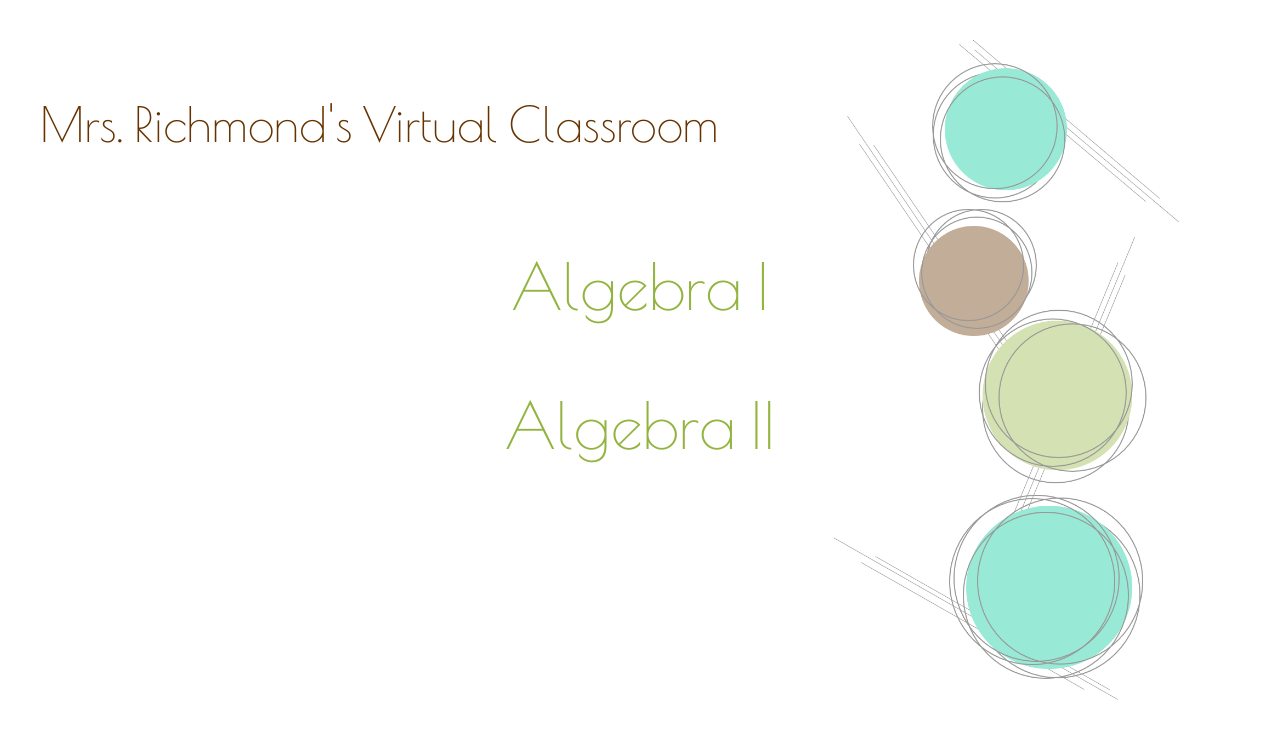
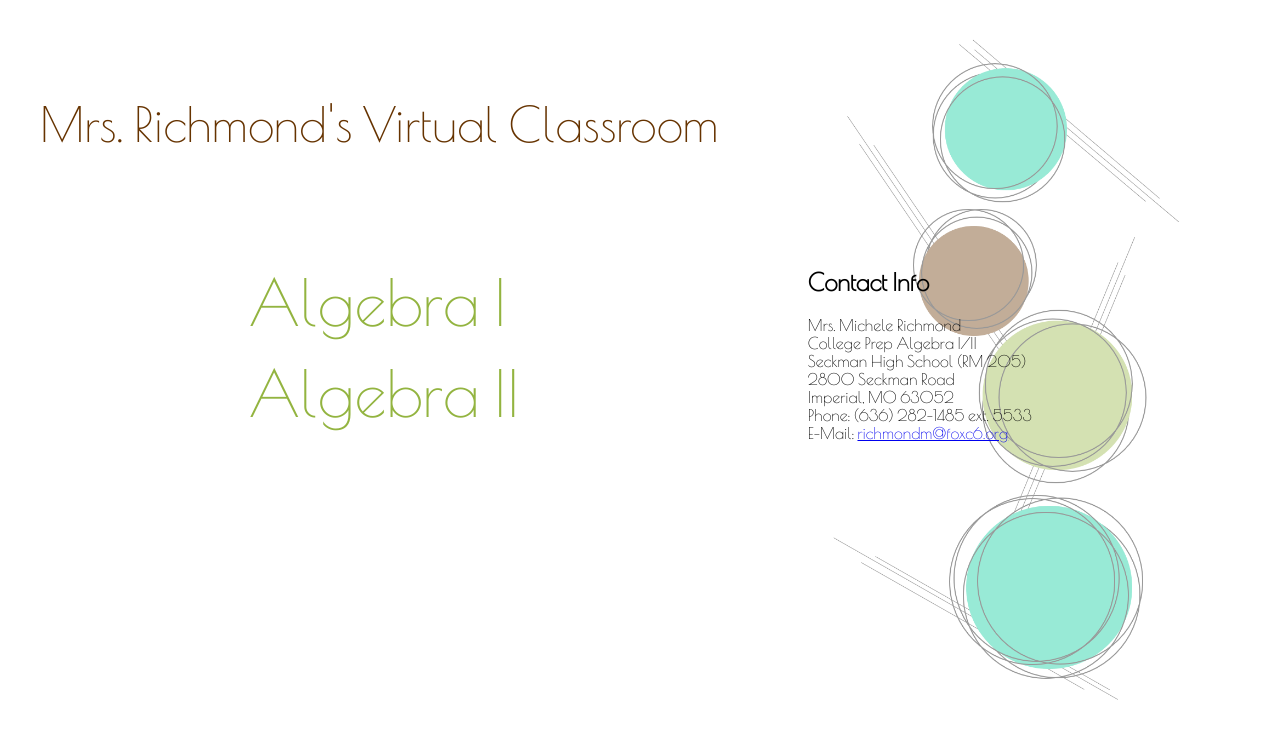
Before and after one commit to joyrichmond/RichmondDashboard, a website: page www/index.html in a window 1280 px wide. Drawn offline with nearby package versions, Linux system fonts and the light colour scheme.

Commit message:
added contact info

```diff
--- a/www/index.html
+++ b/www/index.html
@@ -11,12 +11,29 @@
 <body>
     <h1>Mrs. Richmond's Virtual Classroom</h1>
     <img class="bubbles" src="ColoredBubbles2.png">
+    <div class=flex>
+        <div class="course">
             <p>
                 <a href="algI_dashboard.html">Algebra I</a>
             </p>
             <p>
                 <a href="algII_dashboard.html">Algebra II</a>
             </p>
+        </div>
+        <div class="contact">
+            <h2>Contact Info</h2>
+            <p>
+                Mrs. Michele Richmond
+                <br> College Prep Algebra I/II
+                <br> Seckman High School (RM 205)
+                <br> 2800 Seckman Road
+                <br> Imperial, MO 63052
+                <br> Phone: (636) 282-1485 ext. 5533
+                <br> E-Mail:
+                <a href="mailto: richmondm@foxc6.org" target="blank">richmondm@foxc6.org</a>
+            </p>
+        </div>
+    </div>
 </body>
 
 </html>
--- a/www/styles.css
+++ b/www/styles.css
@@ -19,11 +19,17 @@ h1 {
     opacity: 0.5;
 }
 
-p {
-    text-align: center;
-    margin: 4rem 0;
+.flex {
+    display: flex;
+    justify-content: space-around;
+    margin: 6rem;
 }
-a {
+
+.course {
+    flex: 0 0 auto;
+}
+
+.course > p > a {
     font-family: 'Poiret One', sans-serif;
     font-size: 4rem;
     font-weight: 100;
@@ -31,6 +37,14 @@ a {
     color: #93b440;
 }
 
-a:hover {
+.course > p > a:hover {
     color: #00cc99;
 }
+
+.contact {
+    flex: 0 0 auto;
+}
+
+.contact {
+    font-family: "Poiret One", sans-serif;
+}
```
Lines whose indentation alone changed are shown as unchanged.
